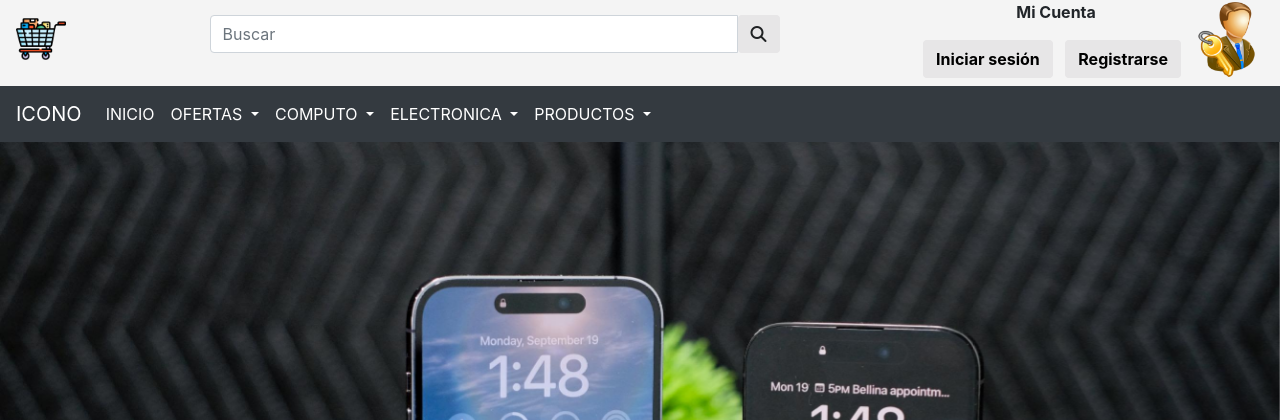
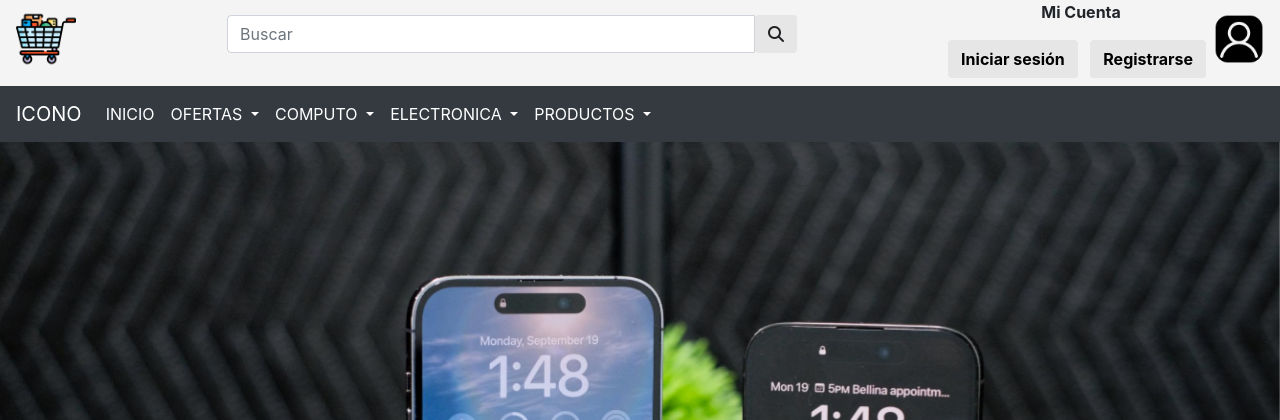
Before and after one commit to OsvalDev91/ProjectTiendaOnline01, a Django app: page / in a window 1280 px wide. Shown: the part 128-548 px from the top of the page. Run offline with Django 3.2, Linux system fonts and the light colour scheme; some libraries are stand-ins or nearby versions.

Commit message:
01 02092023

```diff
--- a/TiendaOnline/static/css/styles.css
+++ b/TiendaOnline/static/css/styles.css
@@ -17,18 +17,18 @@
 }
 
 .icon01{ /* Icono de user tamaño */
-    height: 75px;
+    height: 50px;
+    width: 100%;
+}
+
+.icon02{ /* Icono de carretilla tamaño */
+    height: 60px;
     width: 100%;
 }
 
 .textcuenta { /* Texto mi cuenta*/
     text-align: center; /* Centrar el texto horizontalmente */
     font-weight: bold; /* Aplicar negrita al texto */
-}
-
-.icon02{ /* Icono de carretilla tamaño */
-    height: 50px;
-    width: 100%;
 }
 
 .footer {
--- a/TiendaOnline/templates/layout/navbar.html
+++ b/TiendaOnline/templates/layout/navbar.html
@@ -29,7 +29,7 @@
         </div>
     </div>
     <div>
-        <img src="{% static 'img/iconos/user.png' %}" class="icon01">
+        <img src="{% static 'img/iconos/avatar.png' %}" class="icon01">
     </div>
     <!-- Botones de Iniciar sesión y Registrarse -->
 
```
Also changed, not shown: TiendaOnline/static/img/iconos/avatar.png (added).
